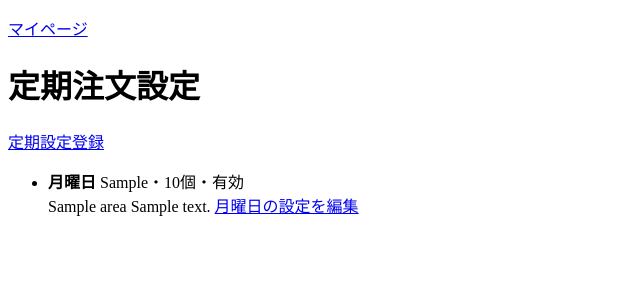
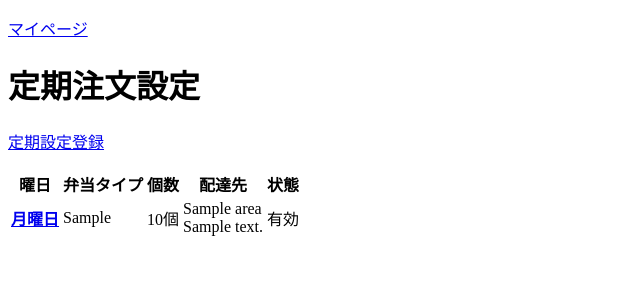
Before and after one commit to Lettuce222/hirudoki, a Rails app: page /recurring_order_settings in a window 1280 px wide. Shown: the part 32-332 px from the top of the page, without its empty margins (0-640 px from the left). Run offline with Rails 7, Linux system fonts and the light colour scheme; a user stored in the database is signed in; tables that the repository leaves empty hold one stand-in row (values such as "Sample post"); some libraries are stand-ins or nearby versions.

Commit message:
style(orders): show recurring settings in a table

```diff
--- a/app/views/daily_menus/index.html.erb
+++ b/app/views/daily_menus/index.html.erb
@@ -15,7 +15,7 @@
   <% if @menus.empty? %>
     <p>条件に合う献立はありません。</p>
   <% else %>
-    <div class="menu-grid">
+    <div class="customer-table">
       <table>
         <caption class="visually-hidden">献立一覧</caption>
         <thead>
--- a/app/views/recurring_order_settings/index.html.erb
+++ b/app/views/recurring_order_settings/index.html.erb
@@ -6,16 +6,33 @@
 <h1>定期注文設定</h1>
 <p><%= link_to "定期設定登録", new_recurring_order_setting_path, class: "primary" %></p>
 <% if @settings.any? %>
-  <ul>
-    <% @settings.each do |setting| %>
-      <li>
-        <strong><%= t("date.day_names").fetch(setting.weekday) %></strong>
-        <%= setting.bento_type %>・<%= setting.quantity %>個・<%= setting.active? ? "有効" : "無効" %><br>
-        <%= setting.delivery_area.name %> <%= setting.delivery_address %>
-        <%= link_to "#{t('date.day_names').fetch(setting.weekday)}の設定を編集", edit_recurring_order_setting_path(setting), class: "underline" %>
-      </li>
-    <% end %>
-  </ul>
+  <div class="customer-table" role="region" aria-label="定期注文設定一覧" tabindex="0">
+    <table>
+      <thead class="whitespace-nowrap">
+        <tr>
+          <th scope="col">曜日</th>
+          <th scope="col">弁当タイプ</th>
+          <th scope="col">個数</th>
+          <th scope="col">配達先</th>
+          <th scope="col">状態</th>
+        </tr>
+      </thead>
+      <tbody>
+        <% @settings.each do |setting| %>
+          <% weekday = t("date.day_names").fetch(setting.weekday) %>
+          <tr>
+            <th scope="row" class="whitespace-nowrap">
+              <%= link_to weekday, edit_recurring_order_setting_path(setting), aria: { label: "#{weekday}の設定を編集" } %>
+            </th>
+            <td><%= setting.bento_type %></td>
+            <td class="whitespace-nowrap"><%= setting.quantity %>個</td>
+            <td><%= setting.delivery_area.name %><br><%= setting.delivery_address %></td>
+            <td><%= setting.active? ? "有効" : "無効" %></td>
+          </tr>
+        <% end %>
+      </tbody>
+    </table>
+  </div>
 <% else %>
   <p>定期注文の設定はまだありません。</p>
 <% end %>
```
Also changed, not shown: app/assets/stylesheets/application.css (+12 -0 lines), app/assets/stylesheets/customer_menus.css (+0 -8 lines), spec/system/recurring_orders_spec.rb (+4 -3 lines).
